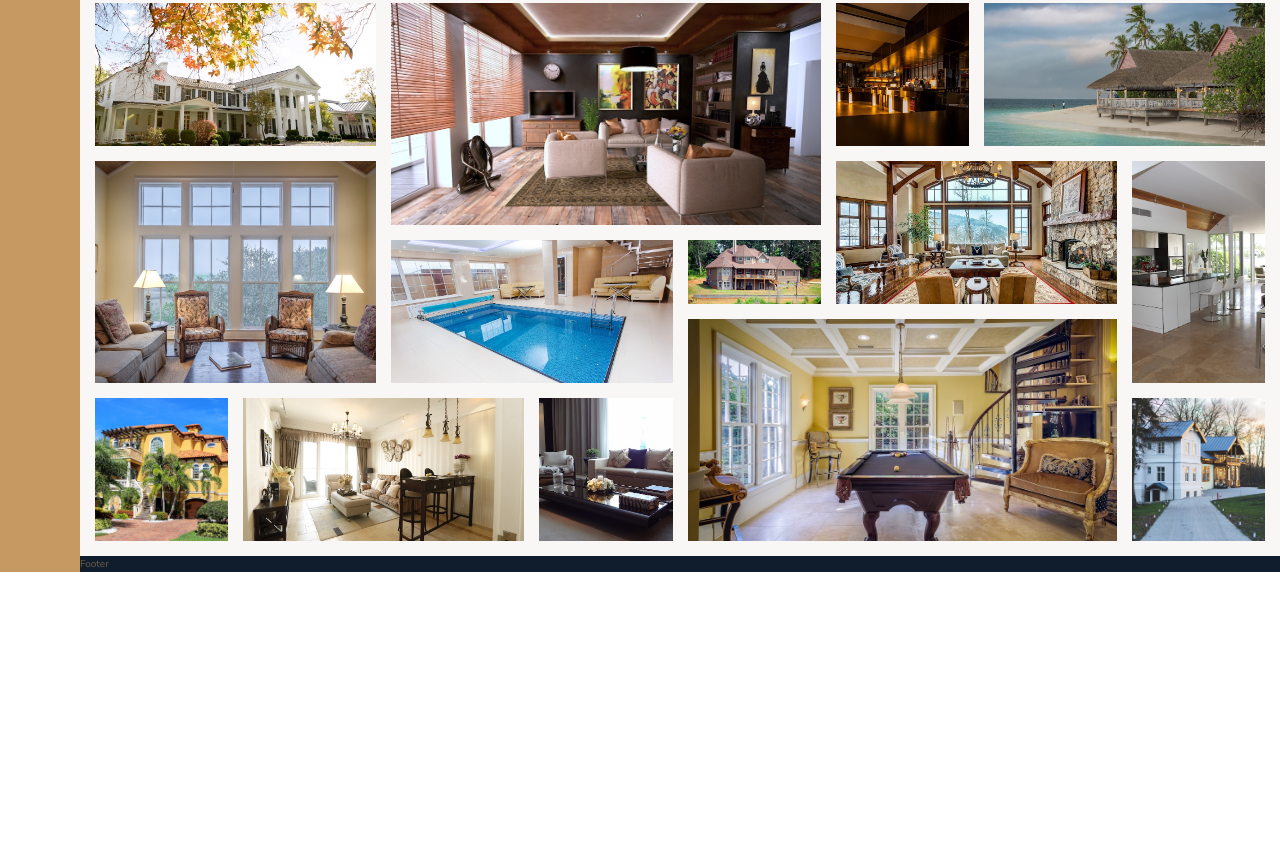
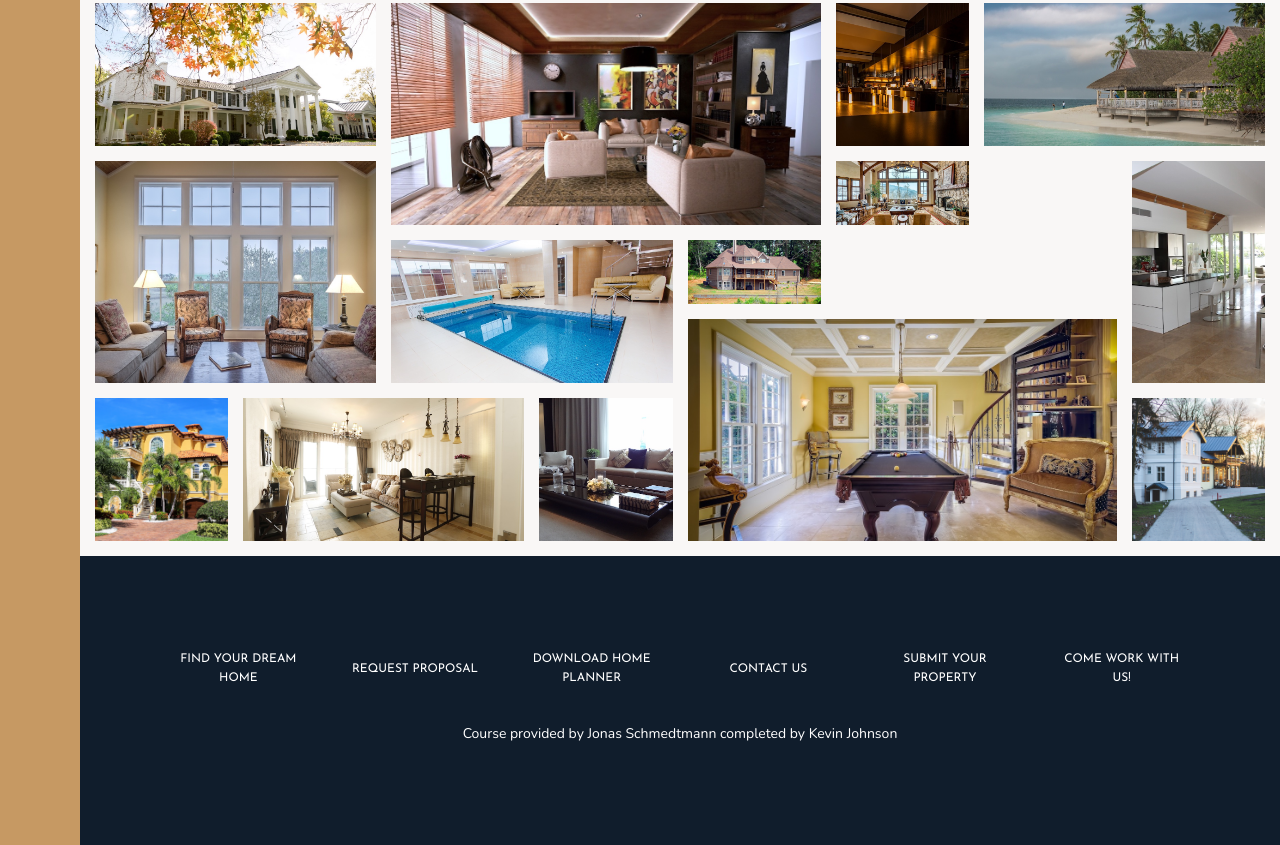
Before and after one commit to johnsonmkevin/Nexter, a website: page index.html in a window 1280 px wide. Shown: the part 2939-3784 px from the top of the page. Before the commit the page ends 3511 px from the top, so only its background shows below. Drawn offline with nearby package versions, Linux system fonts and the light colour scheme.

Commit message:
footer completed

```diff
--- a/index.html
+++ b/index.html
@@ -258,7 +258,7 @@
       <figure class="item__gallery gallery__item--7">
         <img src="img/gal-7.jpeg" alt="gallery image 1" class="gallery__img" />
       </figure>
-      <figure class="item__gallery gallery__item--8">
+      <figure class="item__gallery git push --set-upstream origin gallerySectiongallery__item--8">
         <img src="img/gal-8.jpeg" alt="gallery image 1" class="gallery__img" />
       </figure>
       <figure class="item__gallery gallery__item--9">
@@ -281,7 +281,17 @@
       </figure>
     </section>
 
-    <footer class="footer">Footer</footer>
+    <footer class="footer">
+      <ul class="nav">
+        <li class="nav__item"><a class="nav__link" href="#">Find your Dream Home</a></li>
+        <li class="nav__item"><a class="nav__link" href="#">Request Proposal</a></li>
+        <li class="nav__item"><a class="nav__link" href="#">Download home planner</a></li>
+        <li class="nav__item"><a class="nav__link" href="#">contact us</a></li>
+        <li class="nav__item"><a class="nav__link" href="#">Submit your property</a></li>
+        <li class="nav__item"><a class="nav__link" href="#">Come work with us!</a></li>
+      </ul>
+      <p class="copyright">Course provided by Jonas Schmedtmann completed by Kevin Johnson</p>
+    </footer>
     <script src="script.js"></script>
   </body>
 </html>
--- a/sass/_footer.scss
+++ b/sass/_footer.scss
@@ -1,4 +1,32 @@
 .footer {
   background-color: $color-secondary;
   grid-column: full-start / full-end;
+  display: grid;
+  padding: 8rem;
 }
+
+.nav {
+  display: grid;
+  grid-template-columns: repeat(auto-fit, minmax(8rem, 1fr));
+  transition: all 2s;
+  gap: 2rem;
+  align-items: center;
+  &__link:link,
+  &__link:visited {
+    color: #fff;
+    text-align: center;
+    padding: 1.4rem;
+    display: block;
+    font-size: 1.2rem;
+    font-family: $font-display;
+    text-transform: uppercase;
+    font-weight: 400;
+  }
+}
+
+.copyright {
+  text-align: center;
+  font-size: 1.4rem;
+  color: #fff;
+  padding: 2rem 0rem;
+}
```
Also changed, not shown: css/all.css, css/all.min.css.
